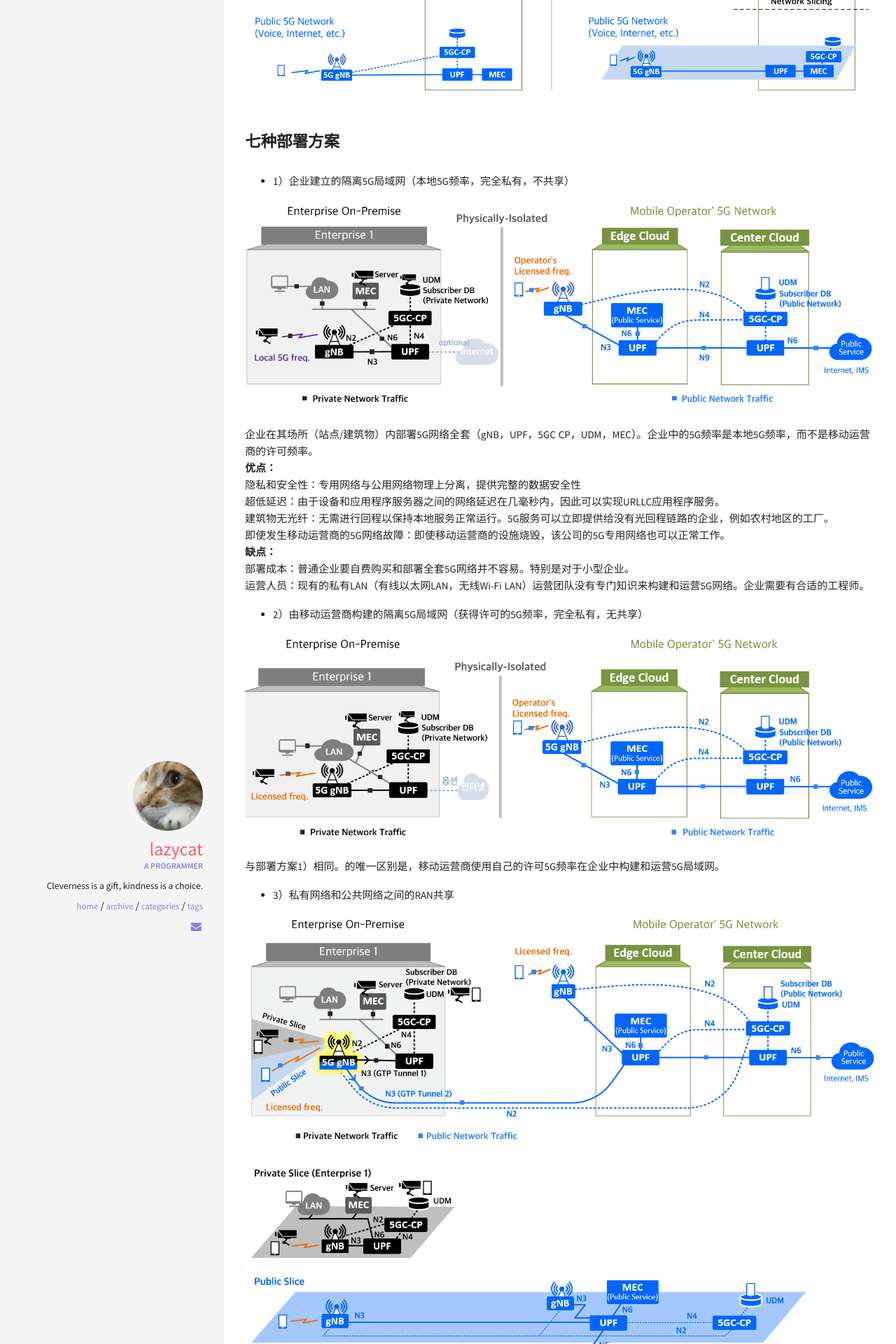
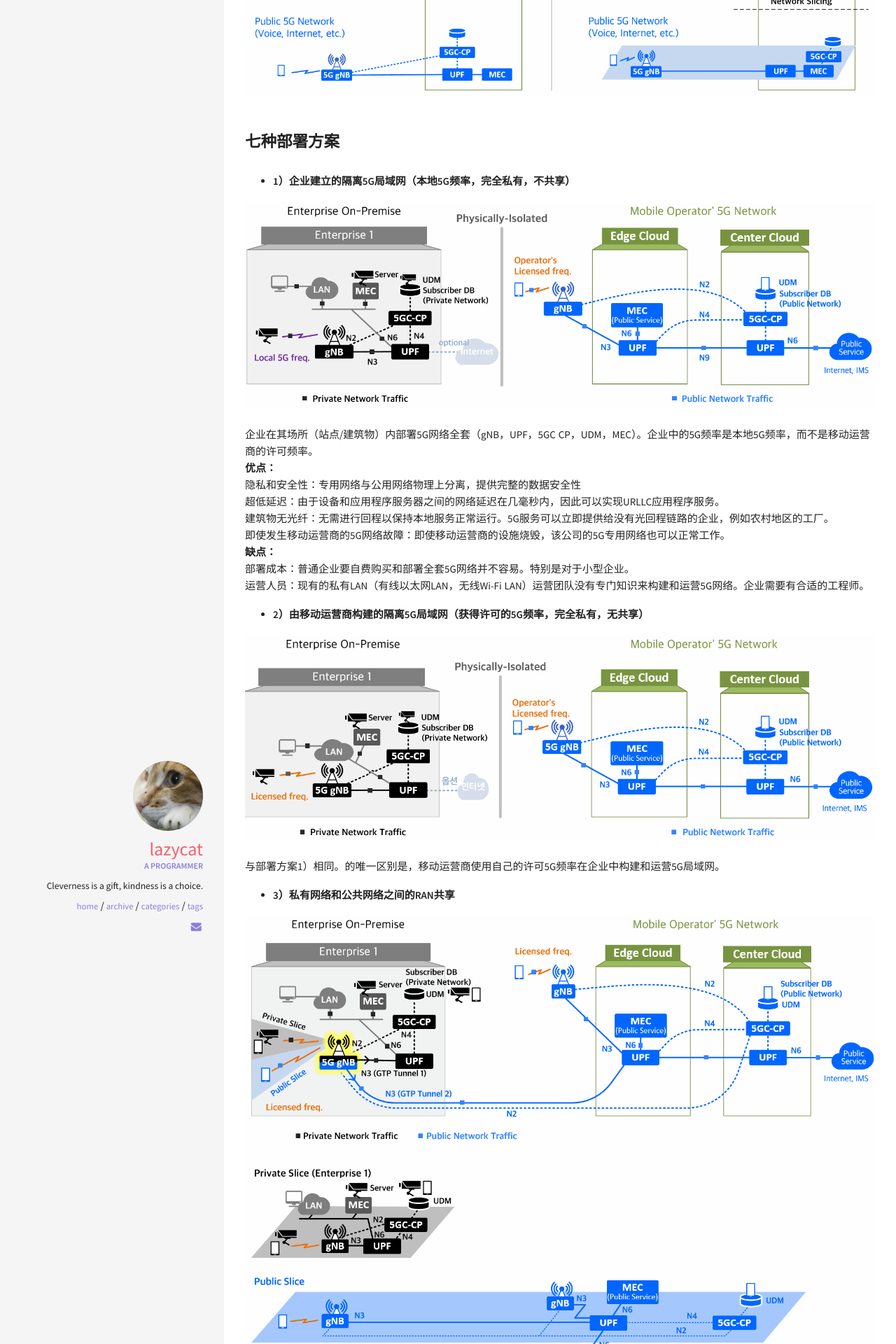
Before and after one commit to iptraveller/iptraveller.github.com, a Jekyll site: the page built from _posts/2020-03-10-5g-private-networks.md, in a window 1280 px wide. Shown: the part 1249-3169 px from the top of the page at 70% size. Built offline with Jekyll 4.4.1, drawn with Linux system fonts in a browser that asks for light colours; comment, search, counter and statistics services are not loaded; some of the changed text lies outside the part shown.

```diff
--- a/_posts/2020-03-10-5g-private-networks.md
+++ b/_posts/2020-03-10-5g-private-networks.md
@@ -21,7 +21,7 @@
 ![01](/img/2020-03-10-01.png)
 
 ### 七种部署方案
-* 1）企业建立的隔离5G局域网（本地5G频率，完全私有，不共享）
+* **1）企业建立的隔离5G局域网（本地5G频率，完全私有，不共享）**
 
 ![02](/img/2020-03-10-02.png)
 
@@ -35,45 +35,45 @@
 部署成本：普通企业要自费购买和部署全套5G网络并不容易。特别是对于小型企业。
 运营人员：现有的私有LAN（有线以太网LAN，无线Wi-Fi LAN）运营团队没有专门知识来构建和运营5G网络。企业需要有合适的工程师。
 
-* 2）由移动运营商构建的隔离5G局域网（获得许可的5G频率，完全私有，无共享）
+* **2）由移动运营商构建的隔离5G局域网（获得许可的5G频率，完全私有，无共享）**
 
 ![03](/img/2020-03-10-03.png)
 
 与部署方案1）相同。的唯一区别是，移动运营商使用自己的许可5G频率在企业中构建和运营5G局域网。
 
-* 3）私有网络和公共网络之间的RAN共享
+* **3）私有网络和公共网络之间的RAN共享**
 
 ![04](/img/2020-03-10-04.png)
 
 UPF，5GC CP，UDM和MEC部署在企业中，并与公共网络物理隔离。私有和公共网络之间仅共享企业内部的5G基站。
 属于专用网络的设备的数据流量被传递到企业中的私有UPF，属于公共网络的设备的数据流量被传递到企业中的UPF。移动运营商的边缘云。换句话说，诸如内部设备控制数据，内部视频数据等之类的专用网络流量仅保留在企业中，而诸如语音和Internet之类的公共网络服务流量则被传输到移动运营商的网络。
-** 优点：**
+**优点：**
 安全性：专用和专用5GC CP和UDM内置在企业中，因此企业中专用网络设备的订阅信息和操作信息可在内部存储和管理，以免泄漏到企业外部。
 性能：UPF和MEC位于企业中，可在设备-gNB-UPF-MEC之间提供超低延迟的通信，使其非常适合使用URLLC应用程序的公司，例如自动驾驶和实时机器人/无人机控制。
 
-* 4）专用网络和公共网络之间的RAN和控制平面共享
+* **4）专用网络和公共网络之间的RAN和控制平面共享**
 
 ![05](/img/2020-03-10-05.png)
 
 私有和专用UPF，MEC内置于企业中。5GC CP、5G基站，移动运营商边缘云中的UDM在私有和公共网络之间共享（RAN和控制平面共享）。
 gNB，5GC CP和UDM在逻辑上在专用网络和公用网络之间是分开的，而UPF和MEC在物理上是分开的。
 属于专用网络的设备的数据流量被传递到企业中的私有UPF，属于公共切片公共网络的设备的数据流量被传递到UPF。
-** 优点：**
+**优点：**
 性能：由于UPF和MEC位于企业中，因此它提供了设备-gNB-UPF-MEC之间的超低延迟通信，并且适合使用URLLC应用程序的公司，例如自动驾驶和实时机器人/无人机控制。
-** 缺点：**
+**缺点：**
 安全性：专用网络设备和公用网络设备的控制平面功能（身份验证，移动性等）由移动运营商网络中的5GC CP和UDM执行。也就是说，企业中的专用网络设备，gNB和UPF与移动运营商的网络互通并由其管理（通过N2，N4接口）。对于专用网络设备的操作信息和订阅信息存储在移动运营商的服务器中而不是内部存储，可能是一个问题。
 
 
-* 5）专用网络和公共网络之间的RAN和核心共享（端到端网络切片）
+* **5）专用网络和公共网络之间的RAN和核心共享（端到端网络切片）**
 
 ![06](/img/2020-03-10-06.png)
 
 仅在企业内部部署gNB且UPF和MEC仅存在于移动运营商的边缘云中。专用网络和公用网络共享“逻辑上分开的5G RAN和核心”（gNB，UPF，5GC，MEC，UDM）。
 与UPF和MEC位于企业中的3）、4）不同，在这种情况下，企业中只有gNB。因此，私有5G设备与PC或本地Intranet服务器之类的Intranet（LAN）设备之间没有本地流量路径，因此流量必须到达运营商边缘云中的UPF，然后再返回到运营商边缘云中。企业通过专线与局域网设备进行通信。
 另外，为企业中的5G设备提供5G应用服务的MEC位于远离设备的移动运营商边缘云中。
-** 优点：**
+**优点：**
 成本：与需要在企业内部部署UPF和/或5GC CP的情况2、3和4相比，此架构为移动运营商建立专用5G网络的成本最低。
-** 缺点：**
+**缺点：**
 网络时延：在这种体系结构中，取决于企业（5G设备）与运营商边缘云（UPF，MEC）之间的距离，网络延迟（RTT）可能是一个主要问题。
 安全性：由于专用网络设备的流量已从企业转移到移动运营商的网络，因此存在数据流量安全性的问题。尽管移动运营商将在其边缘云上划分UPF和MEC，以使我们的专用网络流量与公共和其他专用网络流量分开，但胆小的首席执行官担心例如其内部CCTV视频流量正在泄漏到企业外部这一事实。与4）一样，对于企业而言，将操作和订阅信息存储在移动运营商的网络上而不是公司的专用网络上也是令人不安的。
 
```
